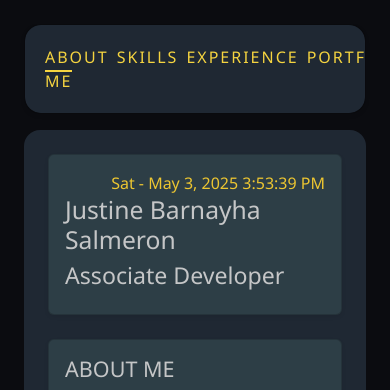
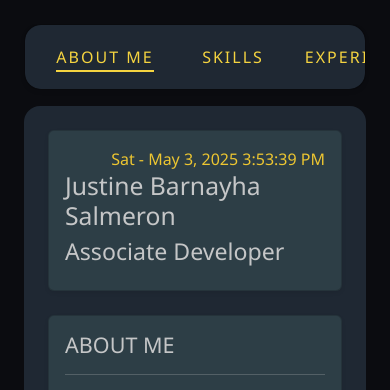
Before and after one commit to justine321/profile, a PHP site: page / in a window 390 px wide. Shown: the top 390 px of the page. Run offline with PHP 8.4, Linux system fonts and the light colour scheme.

Commit message:
update profile

```diff
--- a/assets/css/style.css
+++ b/assets/css/style.css
@@ -309,6 +309,7 @@ a.work{
     }
     .js-sidebar-body{
         display: flex;
+        overflow-x: auto;
     }
 
     .js-side-bar-child{
@@ -333,8 +334,11 @@ a.work{
       justify-content: space-between;
     }
     .profile-nav-ul li{
-      width: fit-content;
-    }
+      width: 8rem;
+      text-align: center;
+      }
+
+
 
 
 }
```
